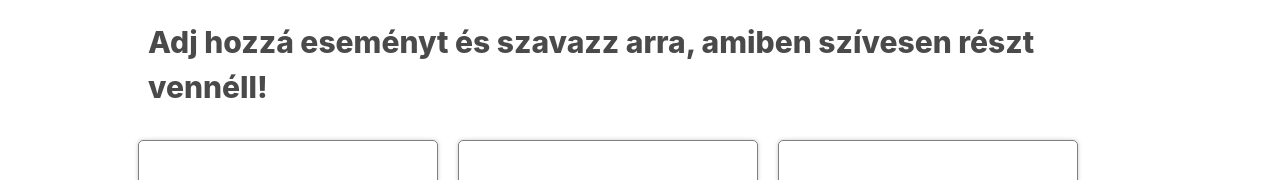
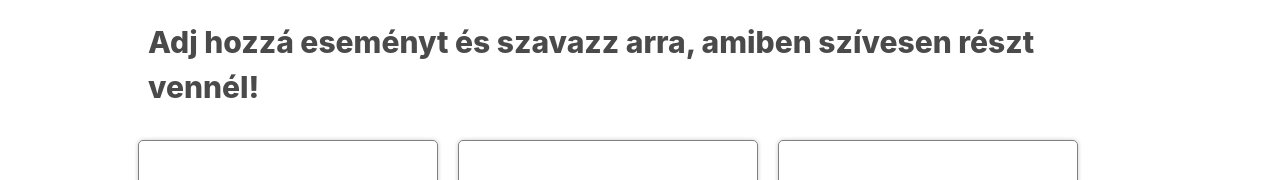
Before and after one commit to vasvince98/sportagvalaszto, a React (Create React App) app: page / in a window 1280 px wide. Shown: the top 180 px of the page. Built offline with nearby package versions, Linux system fonts and the light colour scheme; no server answers; data requests are answered from the project's data file.

Commit message:
Update App.js

```diff
--- a/src/App.js
+++ b/src/App.js
@@ -58,7 +58,7 @@ function App() {
 
     return (
         <div className="app">
-            <h1>Adj hozzá eseményt és szavazz arra, amiben szívesen részt vennéll!</h1>
+            <h1>Adj hozzá eseményt és szavazz arra, amiben szívesen részt vennél!</h1>
             <BookList books={books} onDelete={deleteBookById} onEdit={editBookById}/>
             <BookCreate onCreate={createBook}/>
         </div>
```
